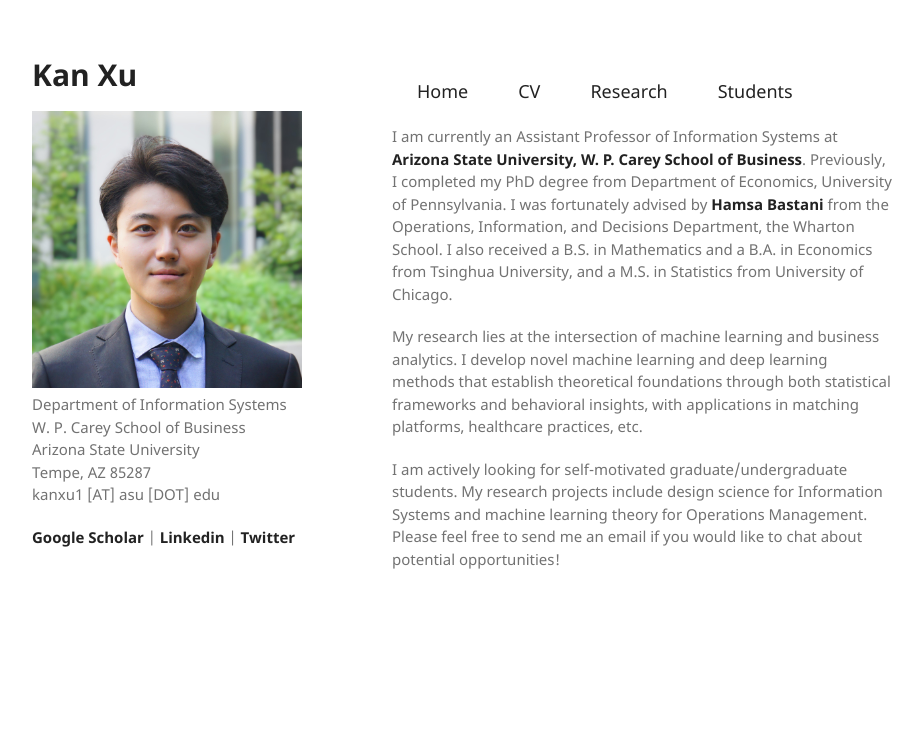
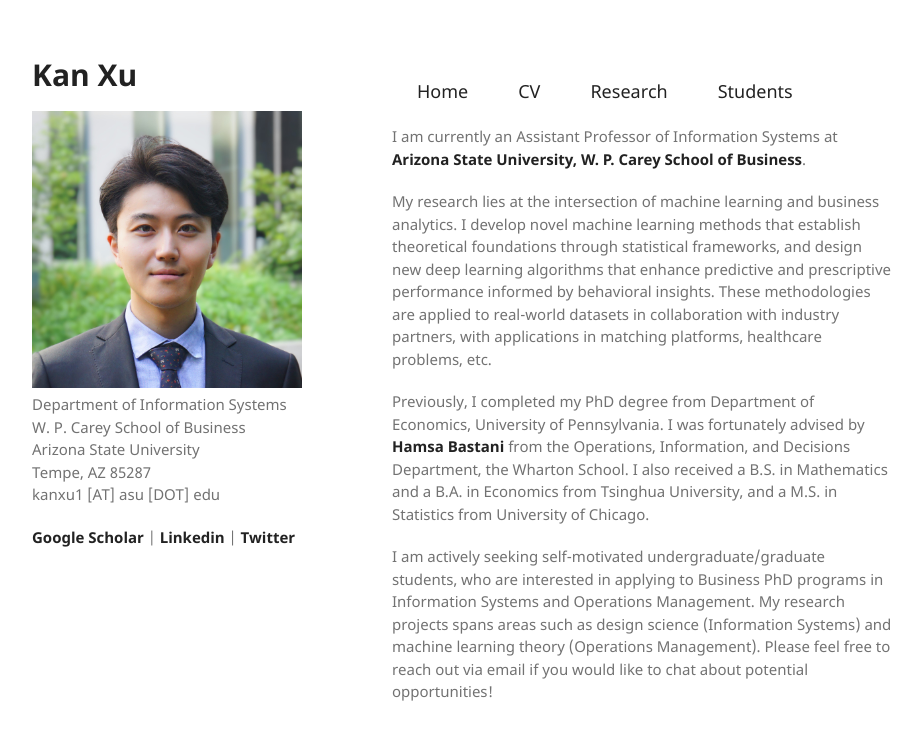
Before and after one commit to kanxu526/kanxu526.github.io, a Jekyll site: the page built from index.md, in a window 1280 px wide. Shown: the top 740 px of the page, without its empty margins (178-1101 px from the left). Built offline with Jekyll 4.4.1, drawn with Linux system fonts in a browser that asks for light colours.

Commit message:
Update index.md

```diff
--- a/index.md
+++ b/index.md
@@ -9,10 +9,12 @@ layout: default
 <li><a href="./student.html">Students</a></li>
 </ul>
 
-<p>I am currently an Assistant Professor of Information Systems at <a href="https://wpcarey.asu.edu/">Arizona State University, W. P. Carey School of Business</a>. Previously, I completed my PhD degree from Department of Economics, University of Pennsylvania. I was fortunately advised by <a href="https://hamsabastani.github.io">Hamsa Bastani</a> from the Operations, Information, and Decisions Department, the Wharton School. I also received a B.S. in Mathematics and a B.A. in Economics from Tsinghua University, and a M.S. in Statistics from University of Chicago. </p>
+<p>I am currently an Assistant Professor of Information Systems at <a href="https://wpcarey.asu.edu/">Arizona State University, W. P. Carey School of Business</a>. </p>
 
-<p>My research lies at the intersection of machine learning and business analytics. I develop novel machine learning and deep learning methods that establish theoretical foundations through both statistical frameworks and behavioral insights, with applications in matching platforms, healthcare practices, etc.</p>
+<p>My research lies at the intersection of machine learning and business analytics. I develop novel machine learning methods that establish theoretical foundations through statistical frameworks, and design new deep learning algorithms that enhance predictive and prescriptive performance informed by behavioral insights. These methodologies are applied to real-world datasets in collaboration with industry partners, with applications in matching platforms, healthcare problems, etc.</p>
+
+<p>Previously, I completed my PhD degree from Department of Economics, University of Pennsylvania. I was fortunately advised by <a href="https://hamsabastani.github.io">Hamsa Bastani</a> from the Operations, Information, and Decisions Department, the Wharton School. I also received a B.S. in Mathematics and a B.A. in Economics from Tsinghua University, and a M.S. in Statistics from University of Chicago. </p>
 
 <p>
-I am actively looking for self-motivated graduate/undergraduate students. My research projects include design science for Information Systems and machine learning theory for Operations Management. Please feel free to send me an email if you would like to chat about potential opportunities!
+I am actively seeking self-motivated undergraduate/graduate students, who are interested in applying to Business PhD programs in Information Systems and Operations Management. My research projects spans areas such as design science (Information Systems) and machine learning theory (Operations Management). Please feel free to reach out via email if you would like to chat about potential opportunities!
 </p>
```
